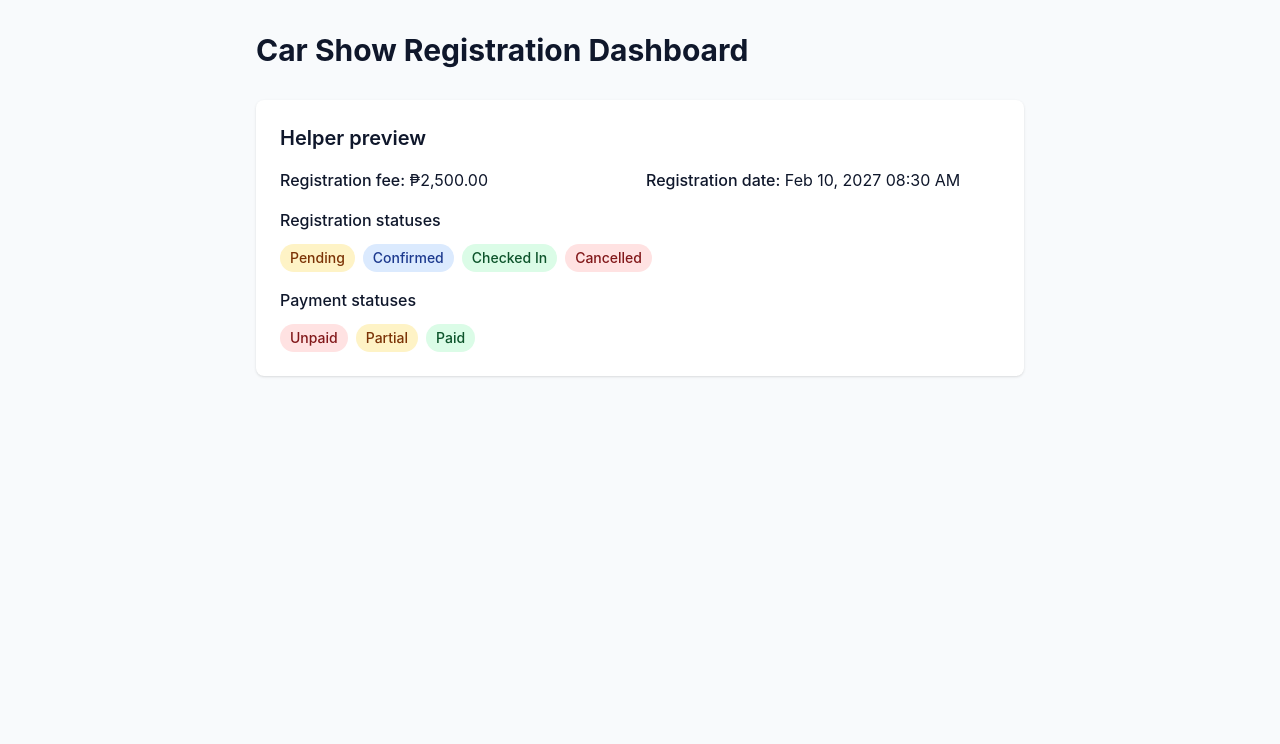
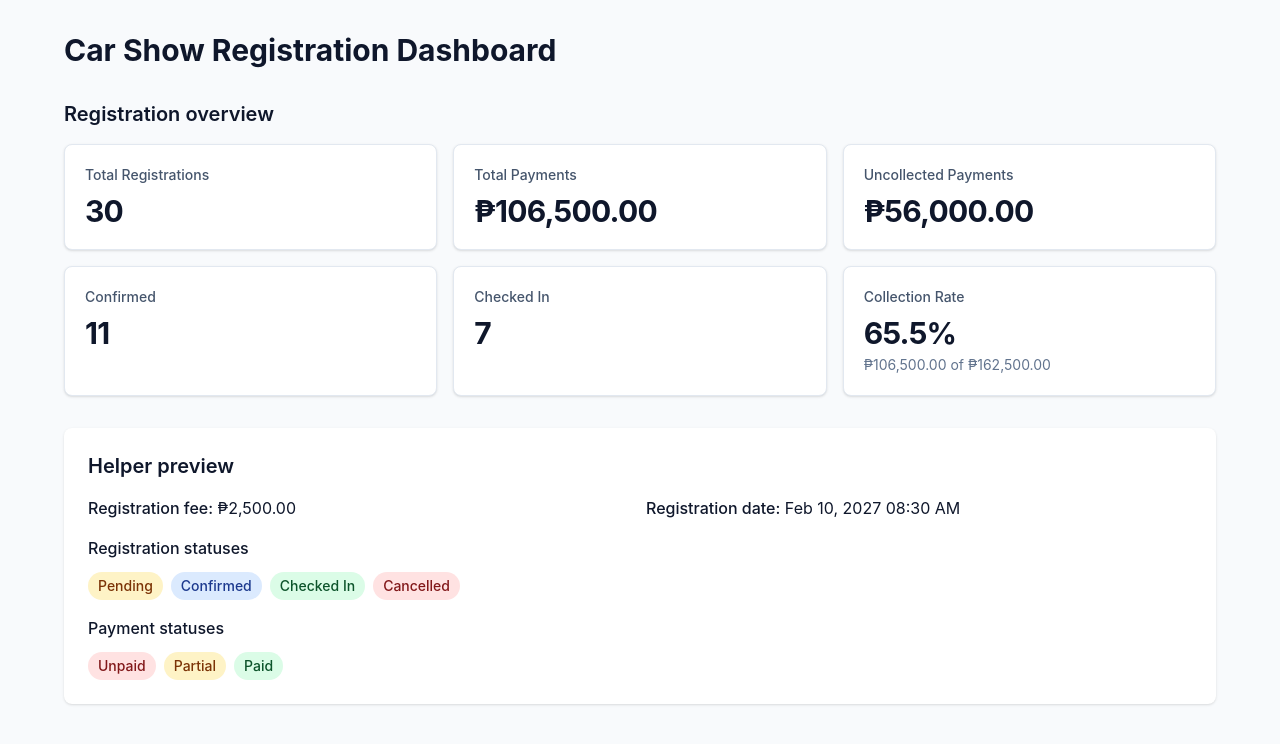
Before and after one commit to acekun12345/Cars-Show-Registration-ESTRABELA-CAPILOYAN, a React (Vite) app in the folder Car-Show-Registration-Final/frontend/: page / in a window 1280 px wide. Shown: the top 744 px of the page. Built offline with nearby package versions, Linux system fonts and the light colour scheme.

Commit message:
feat(frontend): add KPI cards from summary data

```diff
--- a/Car-Show-Registration-Final/frontend/src/App.jsx
+++ b/Car-Show-Registration-Final/frontend/src/App.jsx
@@ -1,14 +1,31 @@
 import PaymentBadge from './components/PaymentBadge.jsx'
+import KpiCards from './components/KpiCards.jsx'
 import StatusBadge from './components/StatusBadge.jsx'
 import { formatCurrency, formatDateTime } from './utils/format.js'
+
+const sampleSummary = {
+  totalRegistrations: 30,
+  confirmed: 11,
+  checkedIn: 7,
+  pending: 7,
+  cancelled: 5,
+  totalFees: 162500,
+  totalPayments: 106500,
+  uncollectedPayments: 56000,
+}
 
 function App() {
   return (
     <main className="min-h-screen bg-slate-50 p-8 text-slate-900">
-      <div className="mx-auto max-w-3xl space-y-8">
+      <div className="mx-auto max-w-6xl space-y-8">
         <h1 className="text-3xl font-bold">
           Car Show Registration Dashboard
         </h1>
+
+        <section className="space-y-4">
+          <h2 className="text-xl font-semibold">Registration overview</h2>
+          <KpiCards summary={sampleSummary} />
+        </section>
 
         <section className="space-y-4 rounded-lg bg-white p-6 shadow-sm">
           <h2 className="text-xl font-semibold">Helper preview</h2>
--- a/Car-Show-Registration-Final/frontend/src/components/KpiCard.jsx
+++ b/Car-Show-Registration-Final/frontend/src/components/KpiCard.jsx
@@ -1,5 +1,13 @@
-function KpiCard() {
-  return null
+function KpiCard({ title, value, hint }) {
+  return (
+    <article className="rounded-lg border border-slate-200 bg-white p-5 shadow-sm">
+      <h2 className="text-sm font-medium text-slate-600">{title}</h2>
+      <p className="mt-2 text-3xl font-bold tracking-tight text-slate-900">
+        {value}
+      </p>
+      {hint && <p className="mt-1 text-sm text-slate-500">{hint}</p>}
+    </article>
+  )
 }
 
 export default KpiCard
--- a/Car-Show-Registration-Final/frontend/src/components/KpiCards.jsx
+++ b/Car-Show-Registration-Final/frontend/src/components/KpiCards.jsx
@@ -1,5 +1,42 @@
-function KpiCards() {
-  return null
+import { formatCurrency } from '../utils/format.js'
+import KpiCard from './KpiCard.jsx'
+
+function KpiCards({ summary }) {
+  const collectionRate =
+    summary.totalFees > 0
+      ? `${((summary.totalPayments / summary.totalFees) * 100).toFixed(1)}%`
+      : '0.0%'
+  const cards = [
+    { title: 'Total Registrations', value: summary.totalRegistrations },
+    { title: 'Total Payments', value: formatCurrency(summary.totalPayments) },
+    {
+      title: 'Uncollected Payments',
+      value: formatCurrency(summary.uncollectedPayments),
+    },
+    { title: 'Confirmed', value: summary.confirmed },
+    { title: 'Checked In', value: summary.checkedIn },
+    {
+      title: 'Collection Rate',
+      value: collectionRate,
+      hint: `${formatCurrency(summary.totalPayments)} of ${formatCurrency(summary.totalFees)}`,
+    },
+  ]
+
+  return (
+    <section
+      aria-label="Registration summary"
+      className="grid grid-cols-1 gap-4 sm:grid-cols-2 lg:grid-cols-3"
+    >
+      {cards.map((card) => (
+        <KpiCard
+          key={card.title}
+          title={card.title}
+          value={card.value}
+          hint={card.hint}
+        />
+      ))}
+    </section>
+  )
 }
 
 export default KpiCards
```
